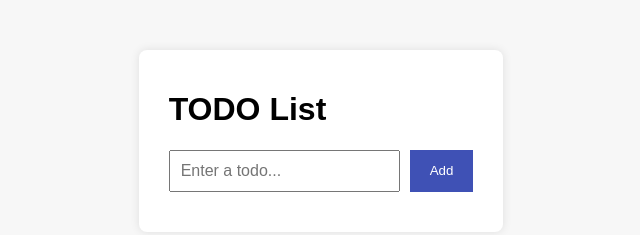
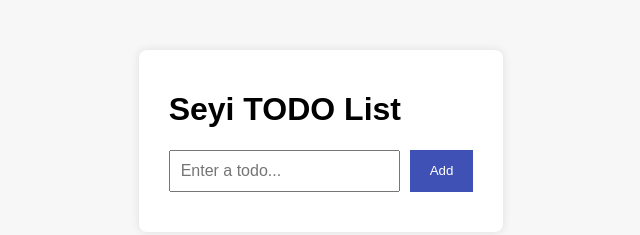
Before and after one commit to asetua/my-todo-app, a website: page index.html in a window 1280 px wide. Shown: the whole page, without its empty margins (319-959 px from the left). Drawn offline with Linux system fonts and the light colour scheme; no server answers.

Commit message:
Updating frontend

```diff
--- a/index.html
+++ b/index.html
@@ -8,7 +8,7 @@
   </head>
   <body>
     <div class="container">
-      <h1>TODO List</h1>
+      <h1>Seyi TODO List</h1>
 
       <form id="todo-form">
         <input
```
